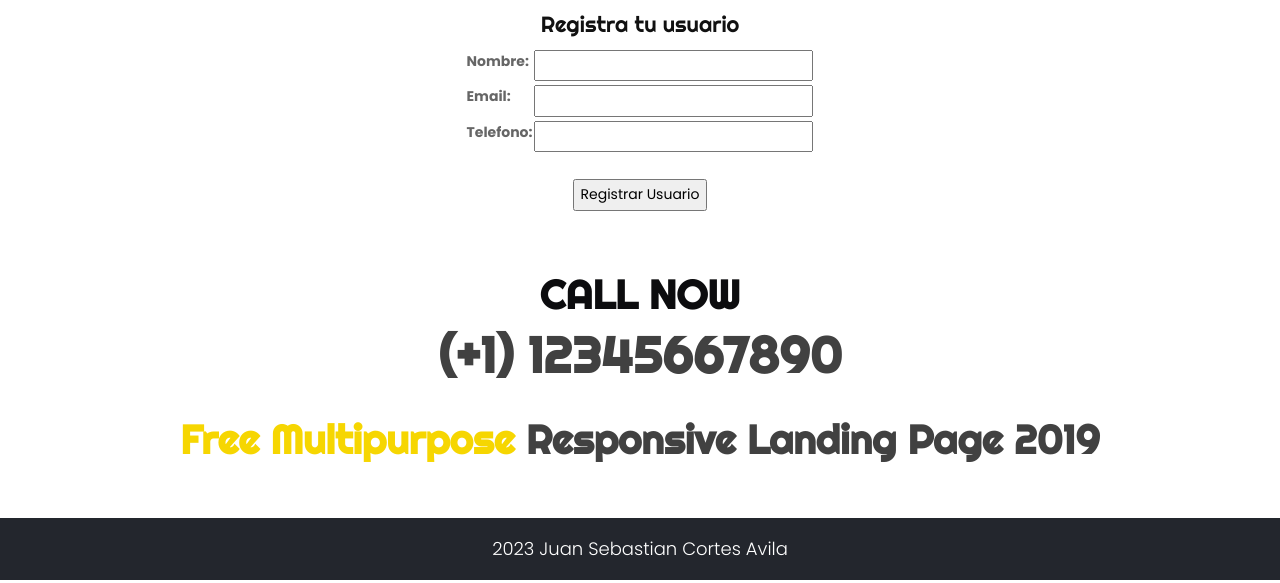
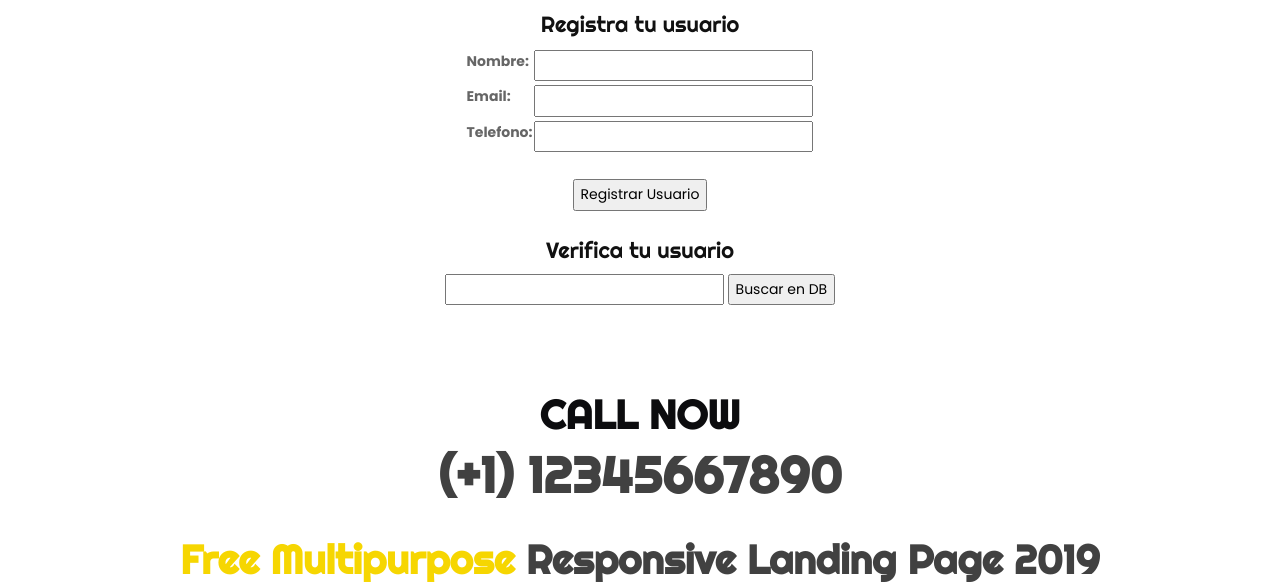
Before and after one commit to JuanC196/ProyectoFinalCHP, a Django app: page /AppFinal/usuarios in a window 1280 px wide. Shown: the part 800-1383 px from the top of the page. Run offline with Django 4.2, Linux system fonts and the light colour scheme; some libraries are stand-ins or nearby versions.

Commit message:
adicion de buscador en pagina de usuarios

```diff
--- a/AppFinal/models.py
+++ b/AppFinal/models.py
@@ -2,7 +2,6 @@ from django.db import models
 
 # Create your models here.
 class Usuario(models.Model):
-
     nombre= models.CharField(max_length=40)
     email= models.EmailField()
     telefono = models.IntegerField()
--- a/AppFinal/templates/AppFinal/usuarios.html
+++ b/AppFinal/templates/AppFinal/usuarios.html
@@ -23,4 +23,28 @@
     </form>
 
 </div></center>
+<br>
+<center><h2>Verifica tu usuario</h2></center>
+<center><div>
+
+    <form action="/AppFinal/buscar/" method="GET">
+       <input type="text" name="nombre" id="nombre">
+       <input type="submit" value="Buscar en DB">
+    </form>
+    <br>
+
+
+    {% if usuarios %}
+    <p>Buscando registro: {{nombre}}</p>
+       <ul>
+          {% for usuario in usuarios %}
+          <li> {{usuario.nombre}}</li>
+          <li> {{usuario.email}}</li>
+          <li> {{usuario.telefono}}</li>
+       {% endfor %}
+       </ul>
+
+       {% endif %}
+    </div>
+    </center>
 {% endblock %}
--- a/AppFinal/views.py
+++ b/AppFinal/views.py
@@ -62,13 +62,12 @@ def comentarios(request):
     return render(request, "AppFinal/comentarios.html", {"miFormulario": miFormulario})
 
 def buscar(request):
-    #respuesta = f"Aqui esta la coincidencia encontrada: {request.GET['nombre']}"
 
-    if request.GET["nombre"]:
+    if request.GET['nombre']:
         nombre = request.GET['nombre']
-        usuario= Usuario.objects.filter(usuario__icontains=usuario)
+        usuarios = Usuario.objects.filter(nombre__icontains=nombre)
 
-        return render(request, "AppFinal/vehiculos.html", {"Usuario":Usuario, "nombre":nombre})
+        return render(request, "AppFinal/usuarios.html", {"usuarios":usuarios,"nombre":nombre})
     else:
         respuesta = "No enviaste datos"
 
```
Also changed, not shown: AppFinal/templates/AppFinal/vehiculos.html (+0 -22 lines), db.sqlite3.
